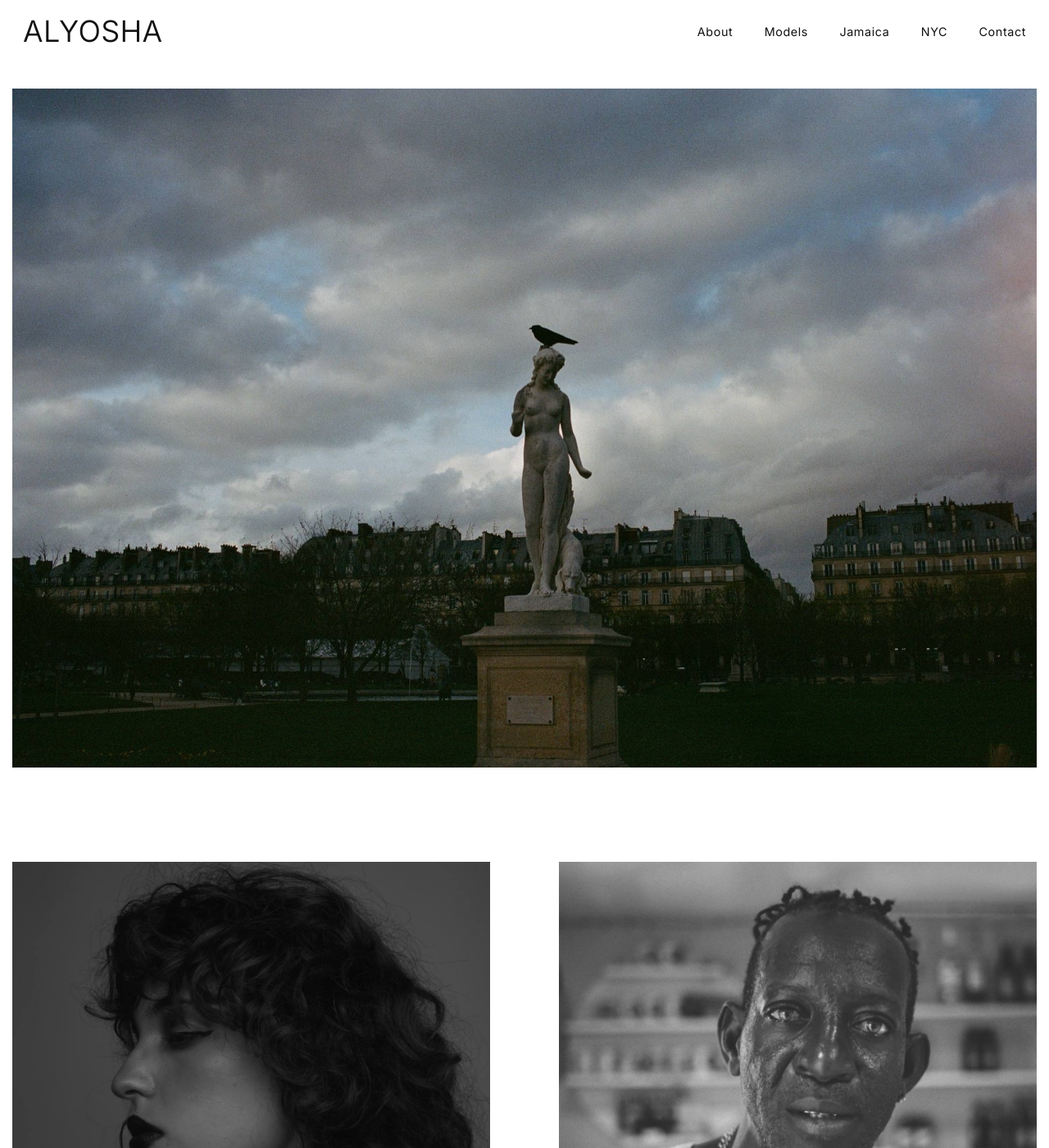
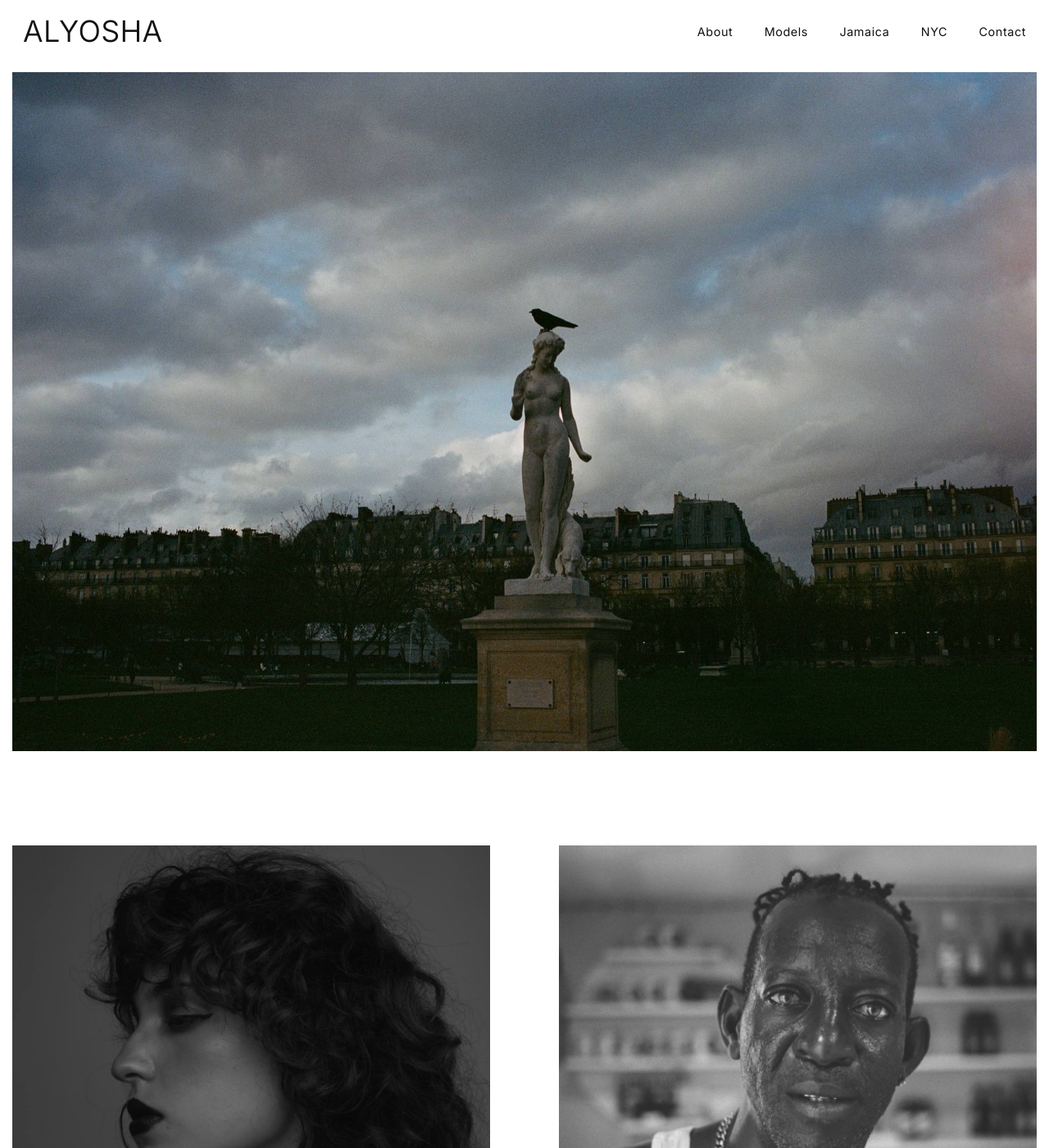
Before and after one commit to alyoshanyc/alyosha.nyc, a Jekyll site: the page built from index.md, in a window 1280 px wide and 1400 px high. Shown: the whole window at 82% size. Built offline with Jekyll 4.4.1, drawn with Linux system fonts in a browser that asks for light colours.

Commit message:
fix(ui): remove hero top padding so the image borders the sticky header (#13)
Co-authored-by: Claude Fable 5 <noreply@anthropic.com>

```diff
--- a/assets/css/main.css
+++ b/assets/css/main.css
@@ -94,7 +94,9 @@ a:hover { text-decoration: underline; text-underline-offset: 3px; }
 /* The image always spans the full window width and keeps its aspect ratio, so
    the whole frame is shown uncropped. If that makes it taller than the screen,
    the visitor scrolls down to see the rest. */
-.hero { position: relative; padding-top: clamp(12px, 1.6vw, 26px); }
+/* No top padding: the image's top edge borders the header band exactly, so
+   scrolling slides it straight under the navbar with no whitespace gap. */
+.hero { position: relative; }
 /* Small white margin down each side so the image sits inset, not edge-to-edge. */
 .hero__media { width: 100%; padding-inline: clamp(8px, 1.2vw, 16px); }
 .hero__img { width: 100%; height: auto; display: block; }
```
